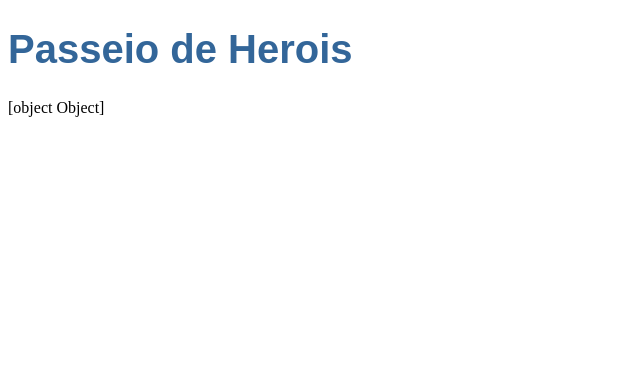
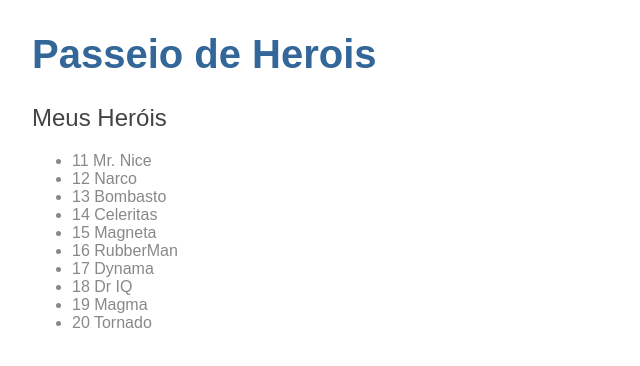
Before and after one commit to JuarezJunior256/angular-tour-of-heroes, an Angular app: page / in a window 1280 px wide. Shown: the top 366 px of the page, without its empty margins (0-640 px from the left). Built offline with nearby package versions, Linux system fonts and the light colour scheme.

Commit message:
Lista criada

```diff
--- /dev/null
+++ b/src/app/ mock-heroes.ts
@@ -0,0 +1,14 @@
+import { Heroi } from './mode/hero.model';
+
+export const HEROIS: Heroi[] = [
+  { id: 11, nome: 'Mr. Nice' },
+  { id: 12, nome: 'Narco' },
+  { id: 13, nome: 'Bombasto' },
+  { id: 14, nome: 'Celeritas' },
+  { id: 15, nome: 'Magneta' },
+  { id: 16, nome: 'RubberMan' },
+  { id: 17, nome: 'Dynama' },
+  { id: 18, nome: 'Dr IQ' },
+  { id: 19, nome: 'Magma' },
+  { id: 20, nome: 'Tornado' }
+];
--- a/src/app/app.module.ts
+++ b/src/app/app.module.ts
@@ -1,5 +1,6 @@
 import { BrowserModule } from '@angular/platform-browser';
 import { NgModule } from '@angular/core';
+import { FormsModule } from '@angular/forms';
 
 import { AppComponent } from './app.component';
 import { HeroesComponent } from './heroes/heroes.component';
@@ -10,7 +11,8 @@ import { HeroesComponent } from './heroes/heroes.component';
     HeroesComponent
   ],
   imports: [
-    BrowserModule
+    BrowserModule,
+    FormsModule
   ],
   providers: [],
   bootstrap: [AppComponent]
--- a/src/app/heroes/heroes.component.html
+++ b/src/app/heroes/heroes.component.html
@@ -1 +1,6 @@
-{{heroi}}
+<h2>Meus Heróis</h2>
+<ul>
+  <li *ngFor="let heroi of herois">
+    <span>{{heroi.id}}</span> {{heroi.nome}}
+  </li>
+</ul>
--- a/src/app/heroes/heroes.component.ts
+++ b/src/app/heroes/heroes.component.ts
@@ -1,5 +1,6 @@
 import { Component, OnInit } from '@angular/core';
 import { Heroi } from '../mode/hero.model';
+import { HEROIS } from '../ mock-heroes';
 
 @Component({
   selector: 'app-heroes',
@@ -8,10 +9,7 @@ import { Heroi } from '../mode/hero.model';
 })
 export class HeroesComponent implements OnInit {
 
-  heroi: Heroi = {
-    id: 1,
-    nome: 'Windstorm'
-  };
+  herois = HEROIS;
 
   constructor() { }
 
--- a/src/styles.css
+++ b/src/styles.css
@@ -4,3 +4,19 @@ h1 {
   font-family: Arial, Helvetica, sans-serif;
   font-size: 250%;
 }
+h2, h3 {
+  color: #444;
+  font-family: Arial, Helvetica, sans-serif;
+  font-weight: lighter;
+}
+body {
+  margin: 2em;
+}
+body, input[type="text"], button {
+  color: #888;
+  font-family: Cambria, Georgia;
+}
+/* everywhere else */
+* {
+  font-family: Arial, Helvetica, sans-serif;
+}
```
